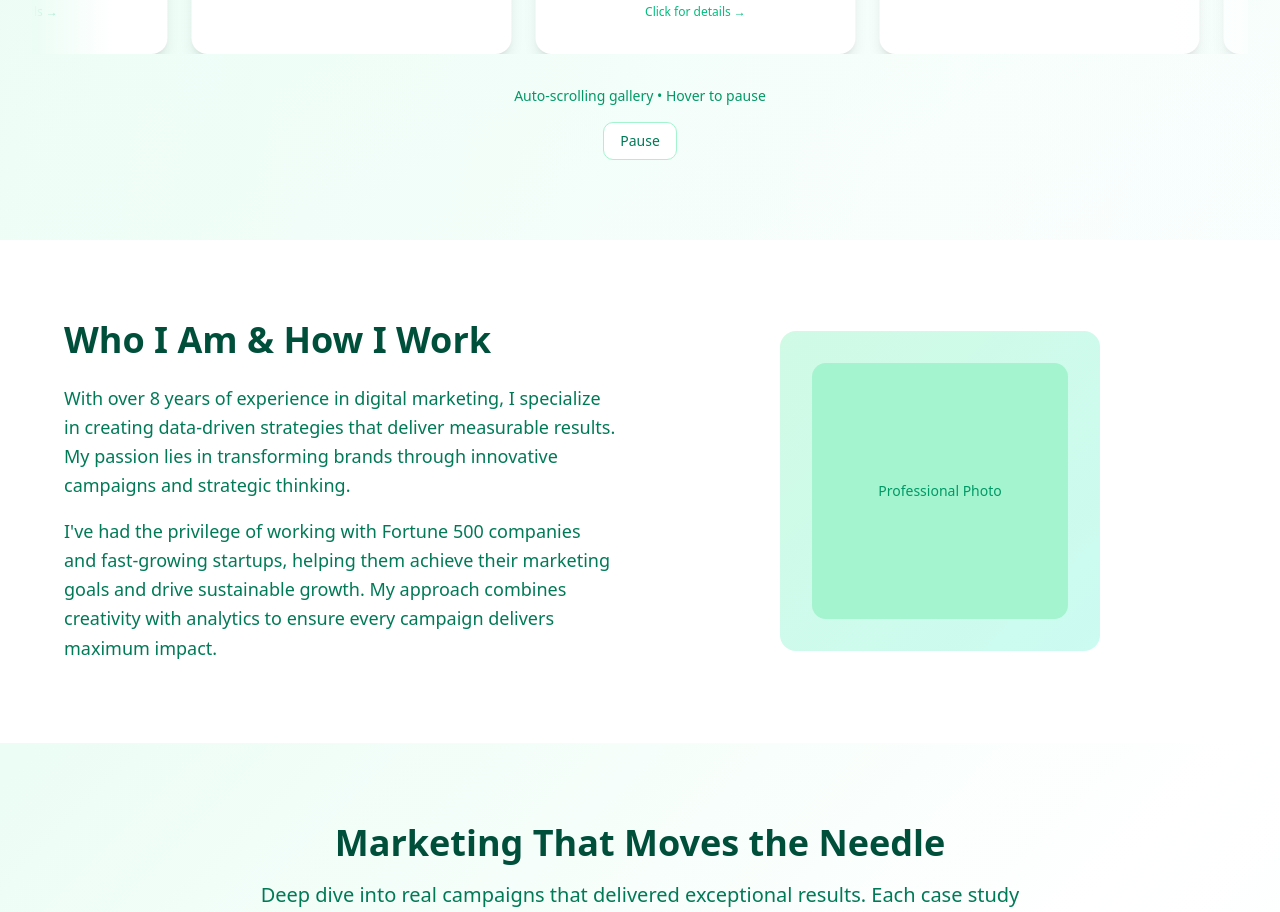
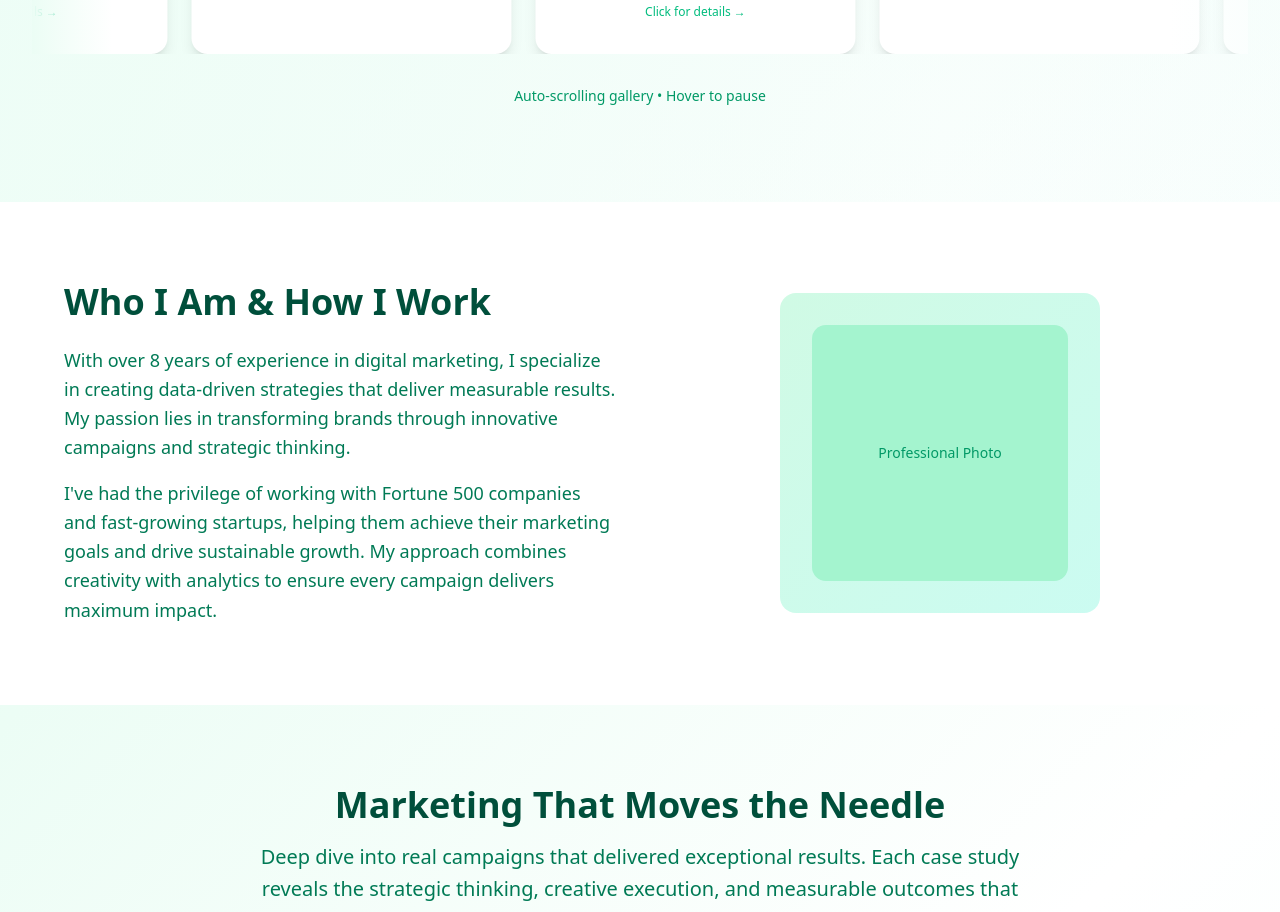
Before and after one commit to connorholly11/lauren-site, a React (Vite) app: page / in a window 1280 px wide. Shown: the part 1540-2452 px from the top of the page. Built offline with nearby package versions, Linux system fonts and the light colour scheme; a web font is replaced by a local one.

Commit message:
RevisionId:  295336961407864832

```diff
--- a/src/components/generated/PersonalBrandLandingPage.tsx
+++ b/src/components/generated/PersonalBrandLandingPage.tsx
@@ -290,7 +290,9 @@ const PersonalBrandLandingPage: React.FC = () => {
                 {isScrollPaused ? 'Gallery paused • Hover to pause scrolling' : 'Auto-scrolling gallery • Hover to pause'}
               </p>
               <div className="flex justify-center space-x-4" data-magicpath-id="35" data-magicpath-path="PersonalBrandLandingPage.tsx">
-                <button onClick={() => setIsScrollPaused(!isScrollPaused)} className="px-4 py-2 bg-white border border-emerald-200 rounded-lg text-sm font-medium text-emerald-700 hover:bg-emerald-50 transition-colors" data-magicpath-id="36" data-magicpath-path="PersonalBrandLandingPage.tsx">
+                <button onClick={() => setIsScrollPaused(!isScrollPaused)} className="px-4 py-2 bg-white border border-emerald-200 rounded-lg text-sm font-medium text-emerald-700 hover:bg-emerald-50 transition-colors" data-magicpath-id="36" data-magicpath-path="PersonalBrandLandingPage.tsx" style={{
+                display: "none"
+              }}>
                   {isScrollPaused ? 'Resume' : 'Pause'}
                 </button>
               </div>
```
